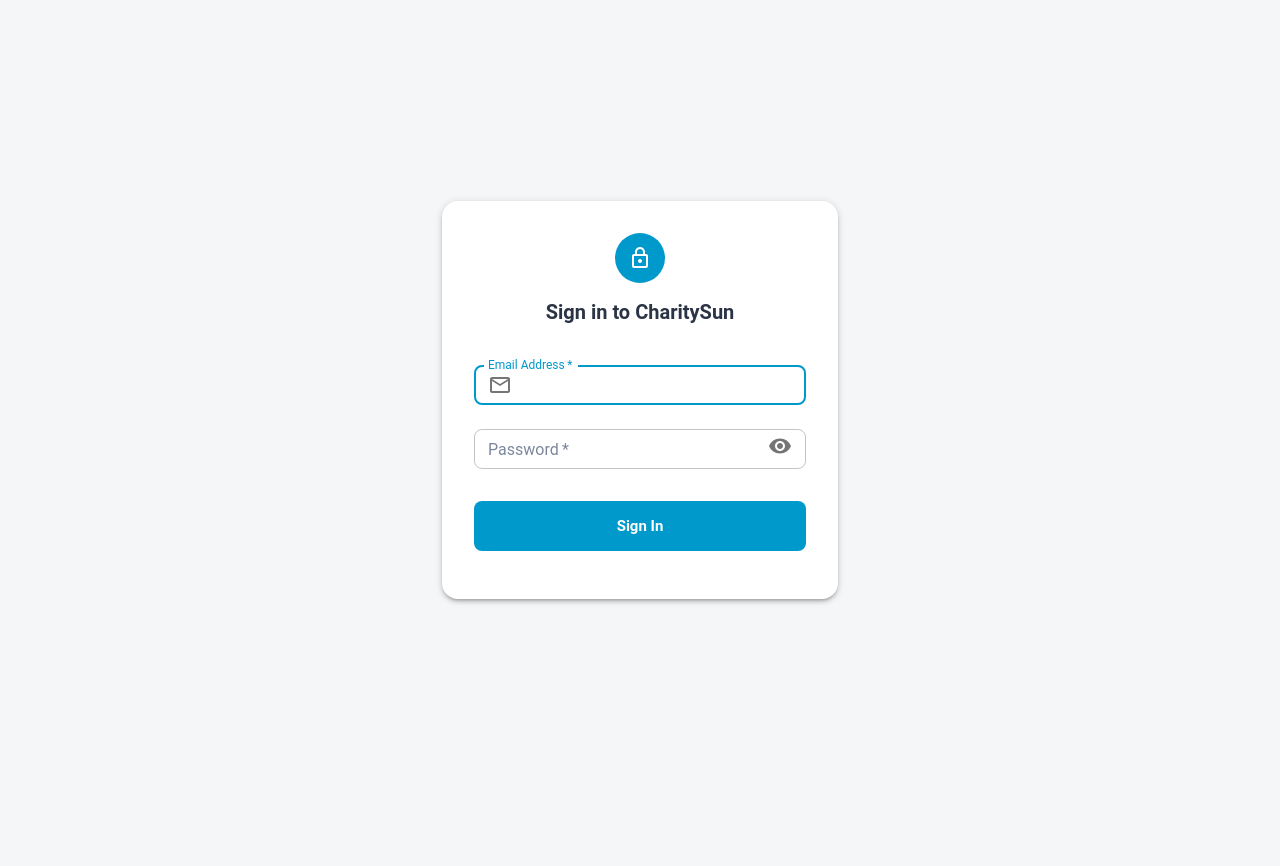
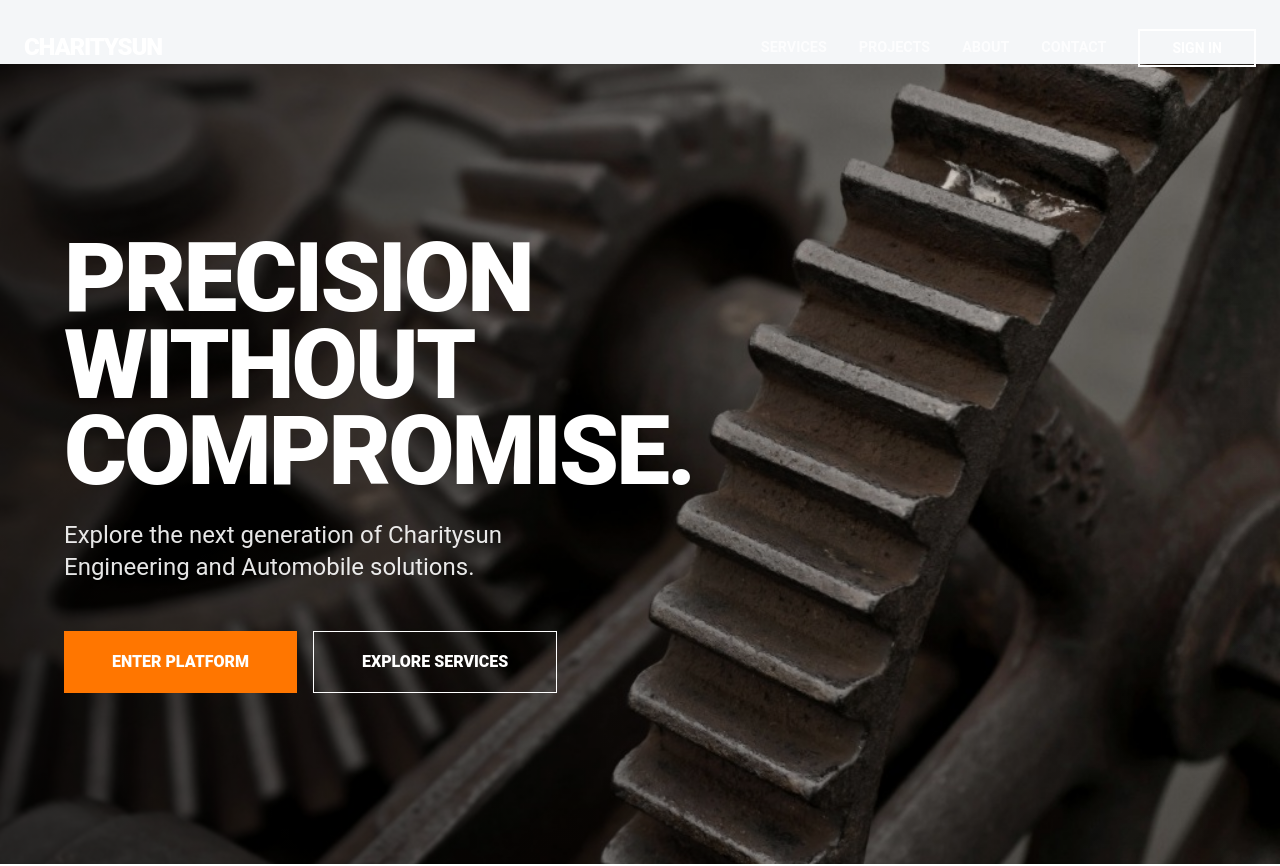
Before and after one commit to nathannkweto/charitysun-erp, a React (Vite) app: page / in a window 1280 px wide. Before the commit this address led to /login. Shown: the top 866 px of the page. Before the commit the page ends 800 px from the top, so only its background shows below. Built offline with nearby package versions, Linux system fonts and the light colour scheme; no server answers.

Commit message:
chore: add routing for landing page

```diff
--- a/src/core/AppRouter.tsx
+++ b/src/core/AppRouter.tsx
@@ -15,6 +15,8 @@
 import { AccountingDashboard } from "../modules/accounting/pages/AccountingDashboard.tsx";
 import ChartOfAccounts from "../modules/accounting/pages/ChartOfAccounts.tsx";
 import GeneralLedger from "../modules/accounting/pages/GeneralLedger.tsx";
+import LandingPage from "../modules/public/pages/LandingPage.tsx";
+import PublicLayout from "../shared/layouts/PublicLayout.tsx";
 
 const ProtectedRoute = ({ children }: { children: JSX.Element }) => {
     const { isAuthenticated, isLoading } = useAuth();
@@ -28,7 +30,7 @@
     }
 
     if (!isAuthenticated) {
-        return <Navigate to="/login" replace />;
+        return <Navigate to="/" replace />;
     }
 
     return children;
@@ -41,9 +43,46 @@
                 {/* Public Routes */}
                 <Route path="/login" element={<LoginPage />} />
 
+                {/* Protected Routes (Wrapped in PublicLayout) */}
+                <Route
+                    path="/"
+                    element={<PublicLayout />}
+                >
+                    <Route index element={<LandingPage />} />
+
+                    {/* Home Page */}
+                    <Route path="home">
+                        <Route index element={<HrDashboardPage />} />
+                        <Route path="employees" element={<EmployeeDirectory />} />
+                        <Route path="jobs" element={<JobPositionsPage />} />
+                    </Route>
+
+                    {/* Accounting Module */}
+                    <Route path="services">
+                        <Route index element={<AccountingDashboard />} />
+                        <Route path="chart-of-accounts" element={<ChartOfAccounts />} />
+                        <Route path="ledger" element={<GeneralLedger />} />
+                    </Route>
+
+                    {/* Projects Module */}
+                    <Route path="about">
+                        <Route index element={<ProjectDashboard />} />
+                        <Route path=":id" element={<ProjectDetails />} />
+                    </Route>
+
+                    {/* Products Module */}
+                    <Route path="projects" element={<ProductDashboard />} />
+
+                    {/* Projects Module */}
+                    <Route path="contact">
+                        <Route index element={<ProjectDashboard />} />
+                        <Route path=":id" element={<ProjectDetails />} />
+                    </Route>
+                </Route>
+
                 {/* Protected Routes (Wrapped in MainLayout) */}
                 <Route
-                    path="/"
+                    path="/erp"
                     element={
                         <ProtectedRoute>
                             <MainLayout />
```
